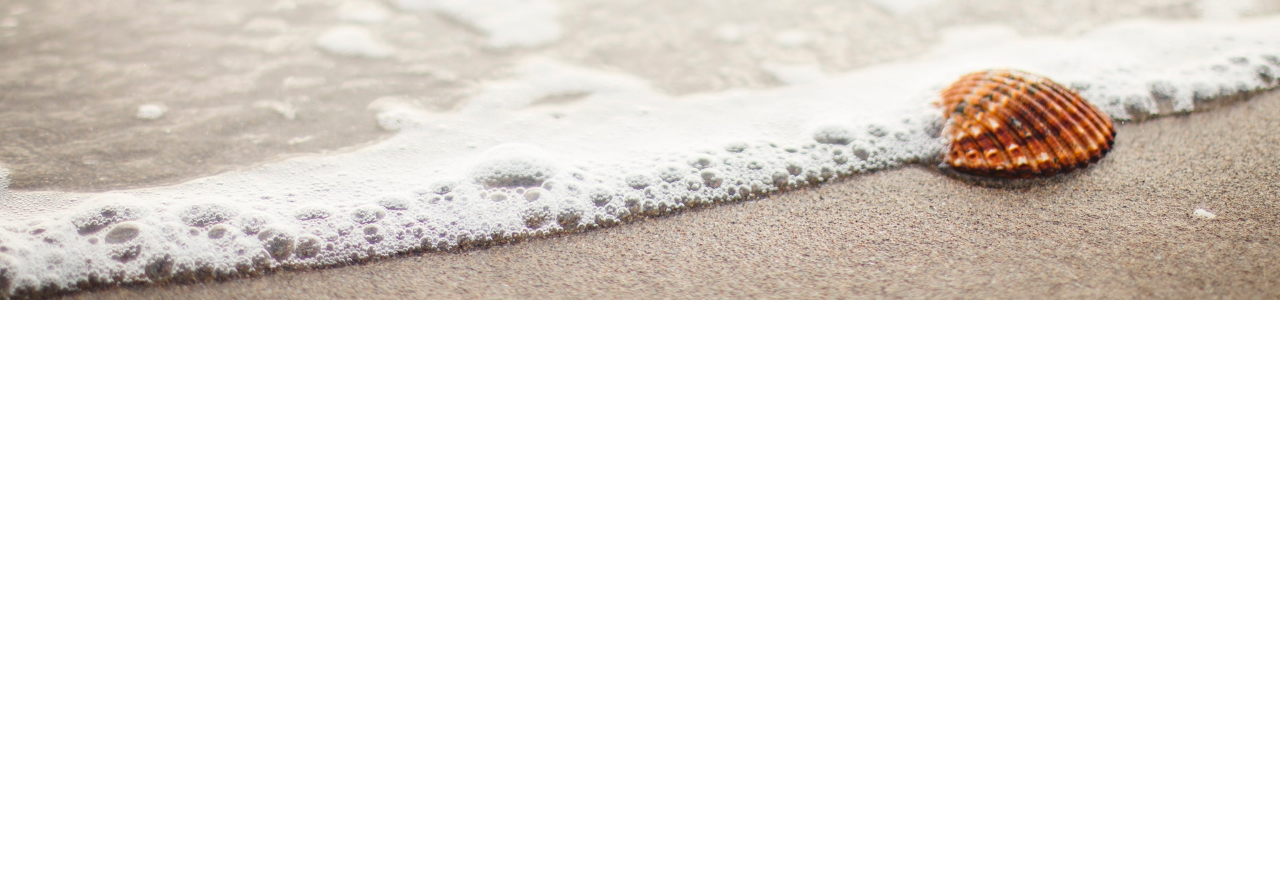
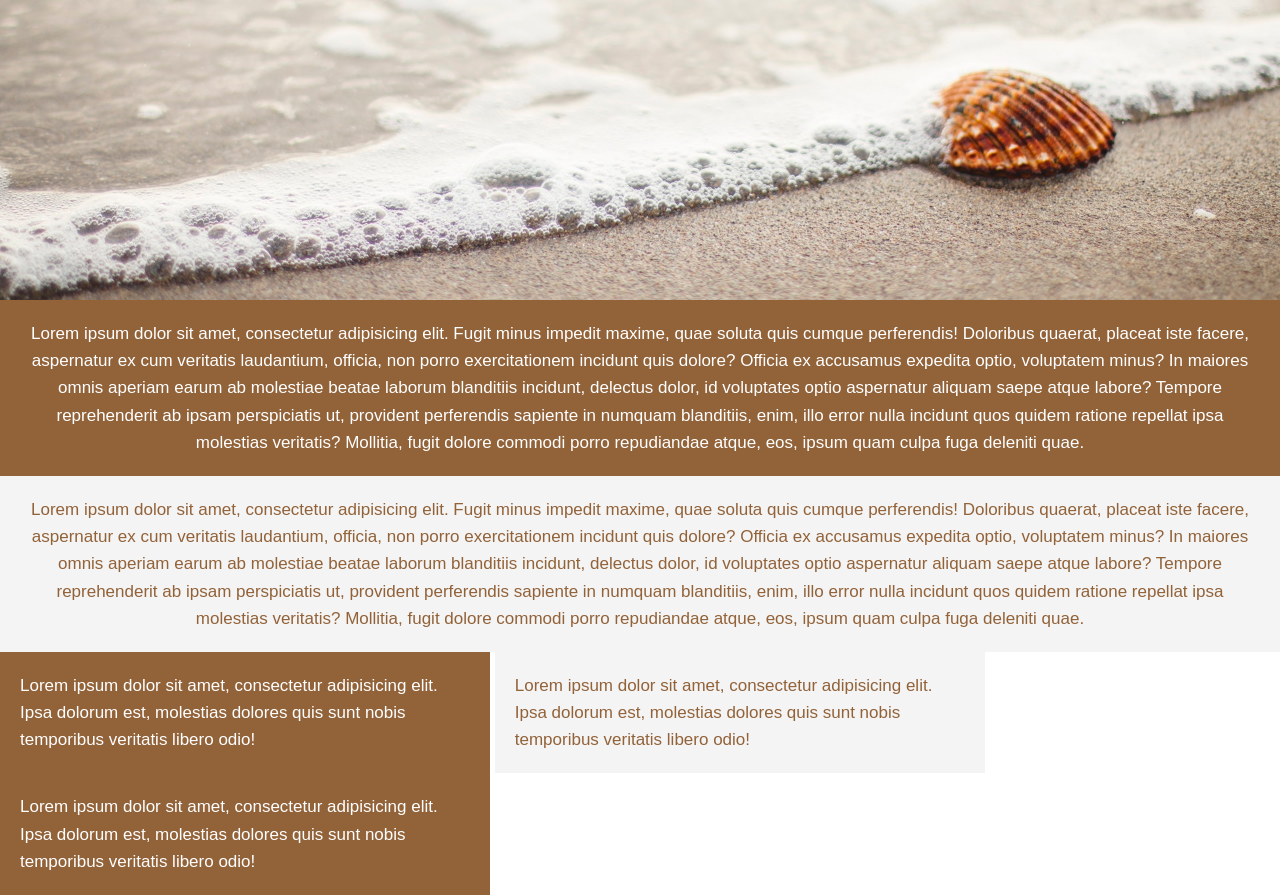
Before and after one commit to KrisKaTZZ/Fullscreen-landing-page, a plain HTML site: page index.html in a window 1280 px wide. Shown: the part 500-1395 px from the top of the page. Before the commit the page ends 800 px from the top, so only its background shows below. Drawn offline with Linux system fonts and the light colour scheme.

Commit message:
Add three blocks

```diff
--- a/css/style.css
+++ b/css/style.css
@@ -1,30 +1,32 @@
-body{
+body {
     margin: 0px;
     font-family: Arial, "Helvetica Neue", Helvetica, sans-serif;
     font-size: 17px;
     color: #926239;
     line-height: 1.6;
 }
-h1,h2 {
+
+h1,
+h2 {
     margin: 0px;
     padding: 0px;
 }
 
-p{
+p {
     margin: 0px;
     padding: 0px;
 }
 
 /* Container */
-.container{
-width: 100%;
-max-width: 1200px;
-margin: 0 auto;
-text-align: center;
+.container {
+    width: 100%;
+    max-width: 1200px;
+    margin: 0 auto;
+    text-align: center;
 }
 
 /* Intro */
-.intro{
+.intro {
     width: 100%;
     height: 100vh;
     background: url(../img/beachshowcase.jpg) no-repeat;
@@ -33,7 +35,7 @@ text-align: center;
     display: inline-block;
 }
 
-.intro_title{
+.intro_title {
     font-size: 50px;
     line-height: 1.2;
     text-align: center;
@@ -41,13 +43,13 @@ text-align: center;
     margin-top: 290px;
 }
 
-.intro_paragraph{
+.intro_paragraph {
     text-align: center;
     font-size: 20px;
 }
 
 
-.intro_button{
+.intro_button {
     text-decoration: none;
     font-size: 18px;
     color: #926239;
@@ -58,7 +60,52 @@ text-align: center;
     margin-top: 20px;
 }
 
-.intro_button:hover{
+.intro_button:hover {
     background-color: #926239;
     color: white;
 }
+
+
+
+/* Content block */
+
+.block_content_1 {
+    background-color: #926239;
+    color: white;
+    text-align: center;
+    padding: 20px;
+}
+
+.block_content_2 {
+    background-color: #f4f4f4;
+    text-align: center;
+    padding: 20px;
+}
+
+
+/* Box */
+
+.box1 {
+    width: 450px;
+    background-color: #926239;
+    text-align: left;
+    color: white;
+    display: inline-block;
+    padding: 20px;
+}
+
+.box2 {
+    width: 450px;
+    background-color: #f4f4f4;
+    text-align: left;
+    display: inline-block;
+    padding: 20px;
+}
+.box3{
+    width: 450px;
+    background-color: #926239;
+    text-align: left;
+    color: white;
+    display: inline-block;
+    padding: 20px;
+}
--- a/index.html
+++ b/index.html
@@ -15,9 +15,52 @@
             <h1 class="intro_title">Welcome To The Beach</h1>
             <p class="intro_paragraph">Lorem ipsum dolor sit amet, consectetur adipisicing elit. Modi officiis ipsum
                 officia numquam expedita ullam.</p>
-                <a href="https://jolly-kalam-23776e.netlify.app/fullscreenlanding/" class="intro_button">Read More</a>
+            <a href="https://jolly-kalam-23776e.netlify.app/fullscreenlanding/" class="intro_button">Read More</a>
         </div>
     </div>
+
+    <section class="block_content_1">
+        <p> Lorem ipsum dolor sit amet, consectetur adipisicing elit. Fugit minus impedit maxime, quae soluta quis
+            cumque perferendis! Doloribus quaerat, placeat iste facere, aspernatur ex cum veritatis laudantium, officia,
+            non porro exercitationem incidunt quis dolore? Officia ex accusamus expedita optio, voluptatem minus? In
+            maiores omnis aperiam earum ab molestiae beatae laborum blanditiis incidunt, delectus dolor, id voluptates
+            optio aspernatur aliquam saepe atque labore? Tempore reprehenderit ab ipsam perspiciatis ut, provident
+            perferendis sapiente in numquam blanditiis, enim, illo error nulla incidunt quos quidem ratione repellat
+            ipsa molestias veritatis? Mollitia, fugit dolore commodi porro repudiandae atque, eos, ipsum quam culpa fuga
+            deleniti quae.</p>
+    </section>
+
+    <section class="block_content_2">
+        <p> Lorem ipsum dolor sit amet, consectetur adipisicing elit. Fugit minus impedit maxime, quae soluta quis
+            cumque perferendis! Doloribus quaerat, placeat iste facere, aspernatur ex cum veritatis laudantium, officia,
+            non porro exercitationem incidunt quis dolore? Officia ex accusamus expedita optio, voluptatem minus? In
+            maiores omnis aperiam earum ab molestiae beatae laborum blanditiis incidunt, delectus dolor, id voluptates
+            optio aspernatur aliquam saepe atque labore? Tempore reprehenderit ab ipsam perspiciatis ut, provident
+            perferendis sapiente in numquam blanditiis, enim, illo error nulla incidunt quos quidem ratione repellat
+            ipsa molestias veritatis? Mollitia, fugit dolore commodi porro repudiandae atque, eos, ipsum quam culpa fuga
+            deleniti quae.</p>
+    </section>
+
+    <section class="block_content_3">
+        <div class="box1">Lorem ipsum dolor sit amet, consectetur adipisicing elit. Ipsa dolorum est, molestias dolores
+            quis sunt nobis temporibus veritatis libero odio!</div>
+        <div class="box2">Lorem ipsum dolor sit amet, consectetur adipisicing elit. Ipsa dolorum est, molestias dolores
+            quis sunt nobis temporibus veritatis libero odio!</div>
+        <div class="box3">Lorem ipsum dolor sit amet, consectetur adipisicing elit. Ipsa dolorum est, molestias dolores
+            quis sunt nobis temporibus veritatis libero odio!</div>
+    </section>
+
+
+
+
+
+
+
+
+
+
+
+
 </body>
 
 </html>
```
